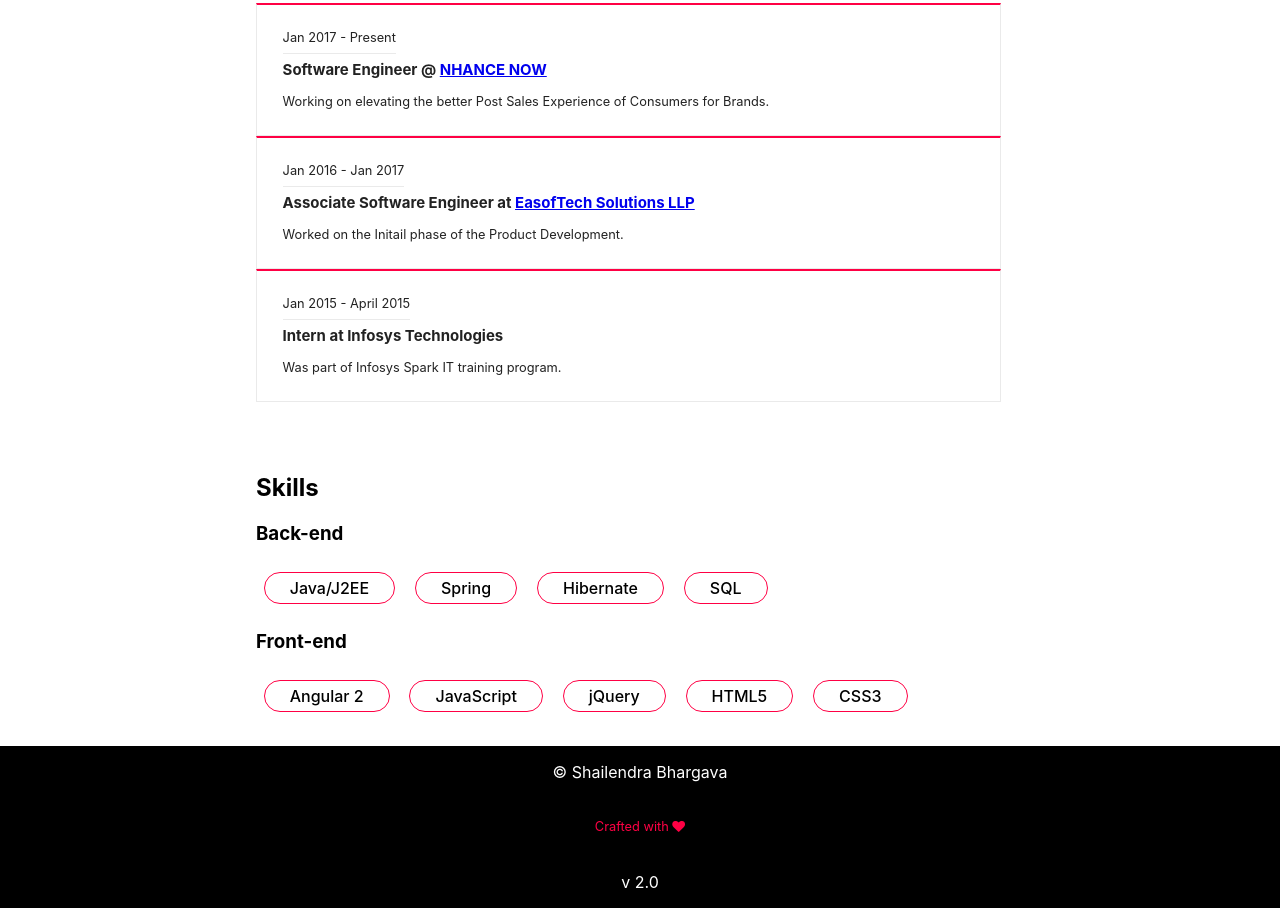
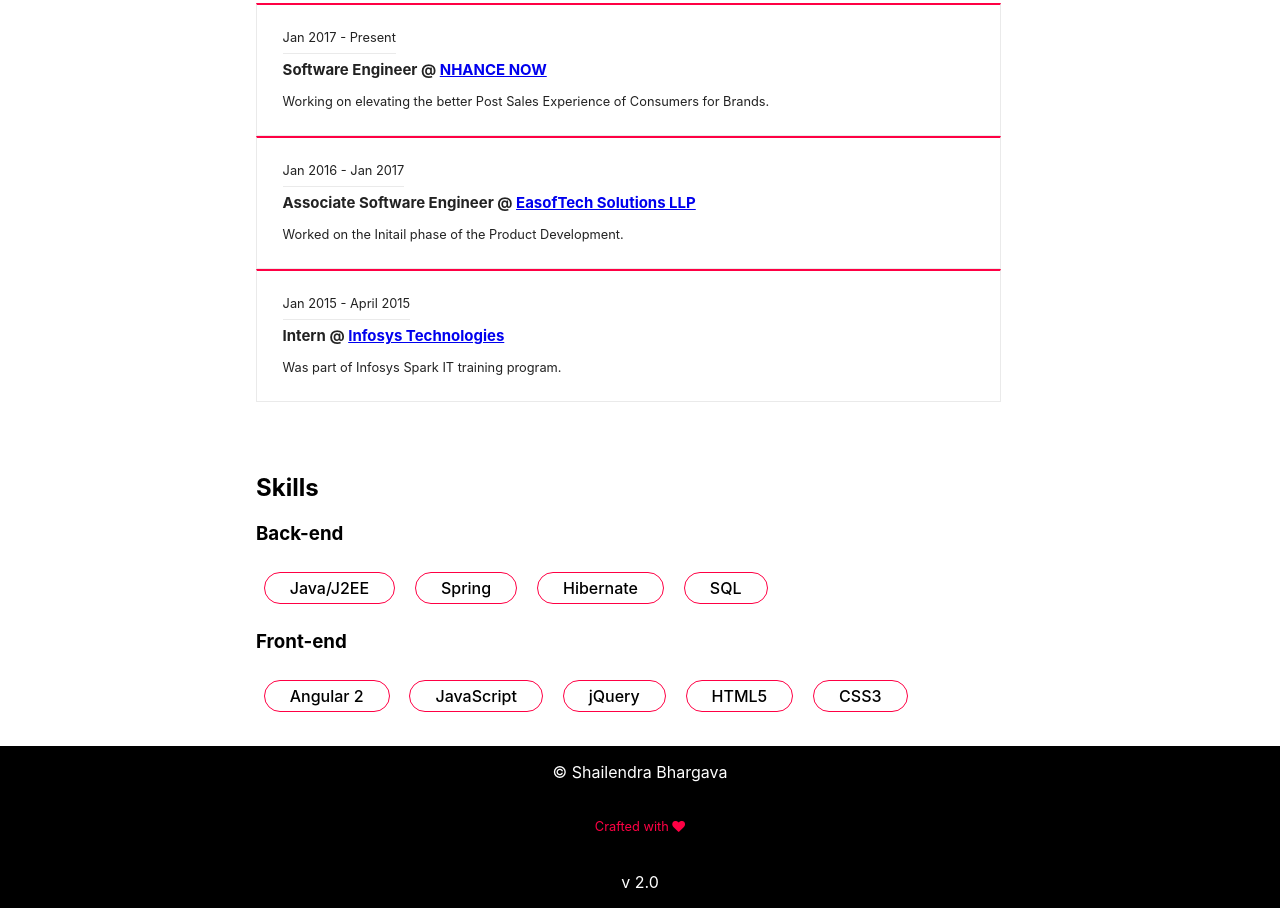
Before and after one commit to shailendrabhargava93/shailendrabhargava93.github.io, a plain HTML site: page index.html in a window 1280 px wide. Shown: the part 746-1654 px from the top of the page. Drawn offline with nearby package versions, Linux system fonts and the light colour scheme.

Commit message:
Update index.html

```diff
--- a/index.html
+++ b/index.html
@@ -67,7 +67,7 @@
 								<span class="experience_header">
 									Jan 2017 - Present
 								</span>
-								<h3>Software Engineer @ <a href="https://www.nhancenow.com/">NHANCE NOW</a></h3>
+								<h3>Software Engineer @ <a class="comp_link" href="https://www.nhancenow.com/">NHANCE NOW</a></h3>
 								<div class="description">
 									Working on elevating the better Post Sales Experience of Consumers for Brands.
 								</div>
@@ -79,7 +79,7 @@
 								<span class="experience_header">
 									Jan 2016 - Jan 2017
 								</span>
-								<h3>Associate Software Engineer at <a href="http://easoftech.com/">EasofTech Solutions LLP</a></h3>
+								<h3>Associate Software Engineer @ <a class="comp_link" href="http://easoftech.com/">EasofTech Solutions LLP</a></h3>
 								<div class="description">
 									Worked on the Initail phase of the Product Development.
 								</div>
@@ -91,7 +91,7 @@
 								<span class="experience_header">
 									Jan 2015 - April 2015
 								</span>
-								<h3>Intern at Infosys Technologies</h3>
+								<h3>Intern @ <a class="comp_link" href="https://www.infosys.com/">Infosys Technologies</a></h3>
 								<div class="description">
 									Was part of Infosys Spark IT training program.
 								</div>
```
